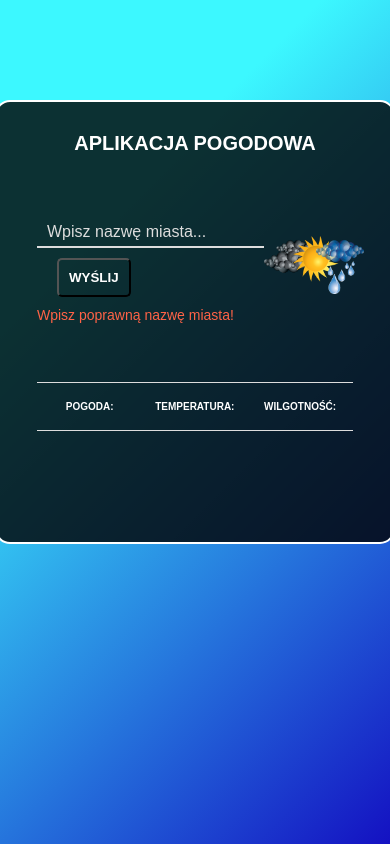
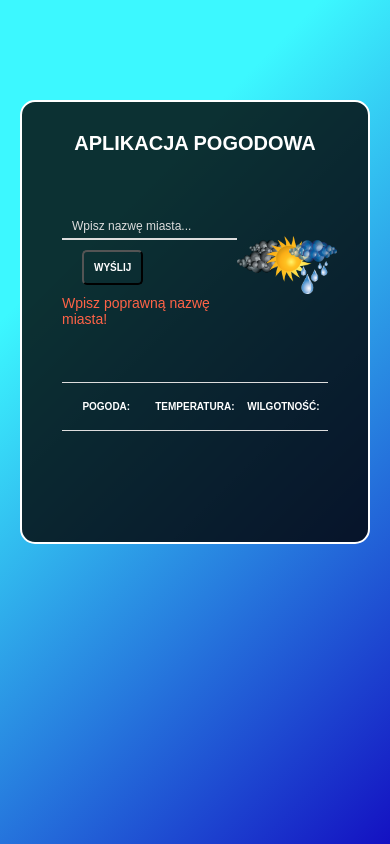
Before and after one commit to Mich1321/Weather-app, a plain HTML site: page index.html in a window 390 px wide. Drawn offline with nearby package versions, Linux system fonts and the light colour scheme; no server answers.

Commit message:
Media problem fix

```diff
--- a/style.css
+++ b/style.css
@@ -123,14 +123,27 @@ button:hover {
 	}
 	button {
 		margin-top: 10px;
+        font-size: 10px;
 	}
+    input {
+        font-size: 12px;
+
+    }
+
+    input::placeholder {
+        color: #ddd;
+        font-family: "Montserrat", sans-serif;
+    }
 	.wrapper {
-		width: 400px;
+		width: 350px;
 		margin-top: 100px;
 	}
-    .photo{
-        width: 100px;
-        height: 100px;
+	.photo {
+		width: 100px;
+		height: 100px;
+	}
+    .weather-info{
+        font-size: 15px;
     }
 	/* .wrapper {
 		width: 500px;
```
